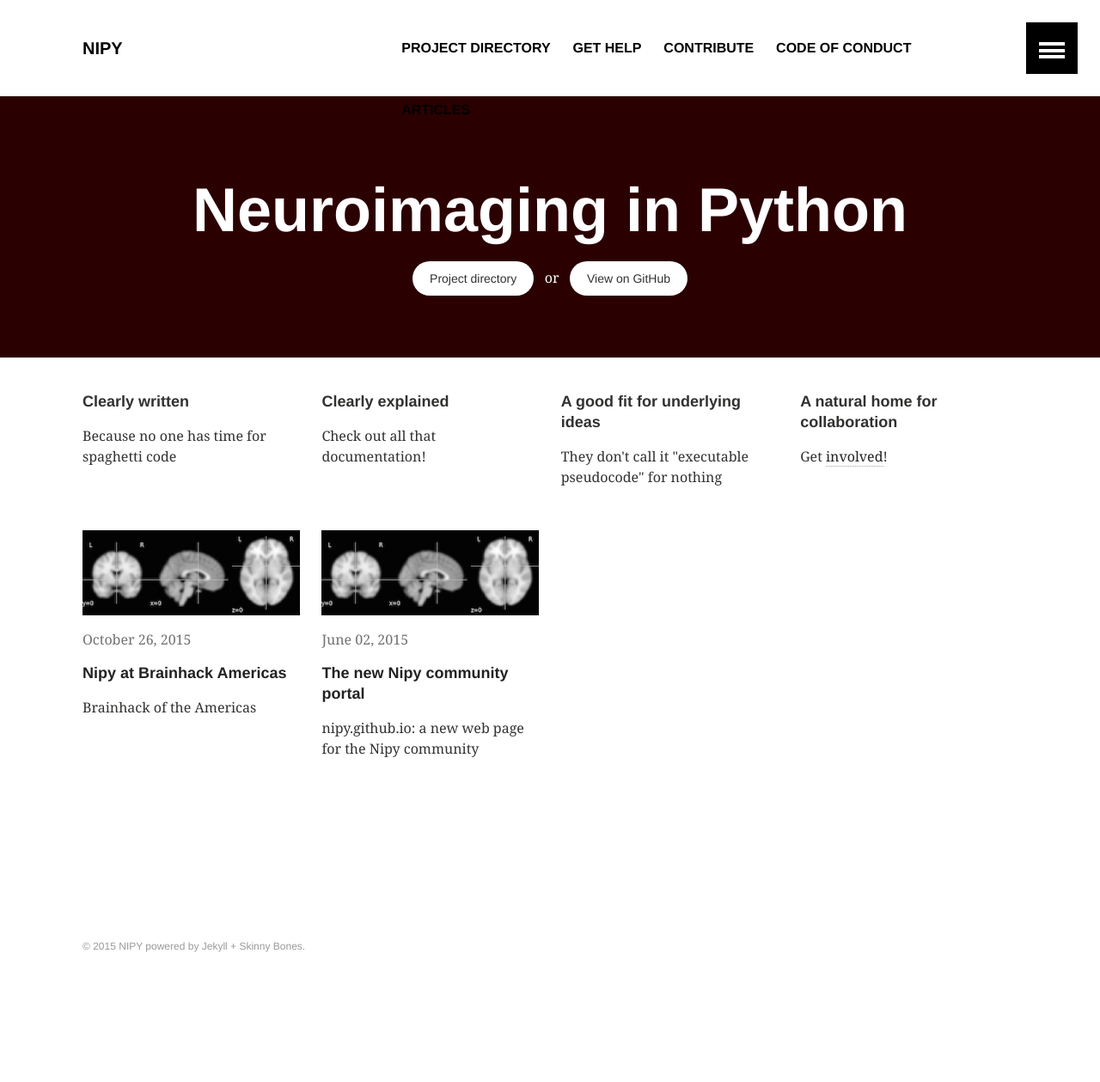
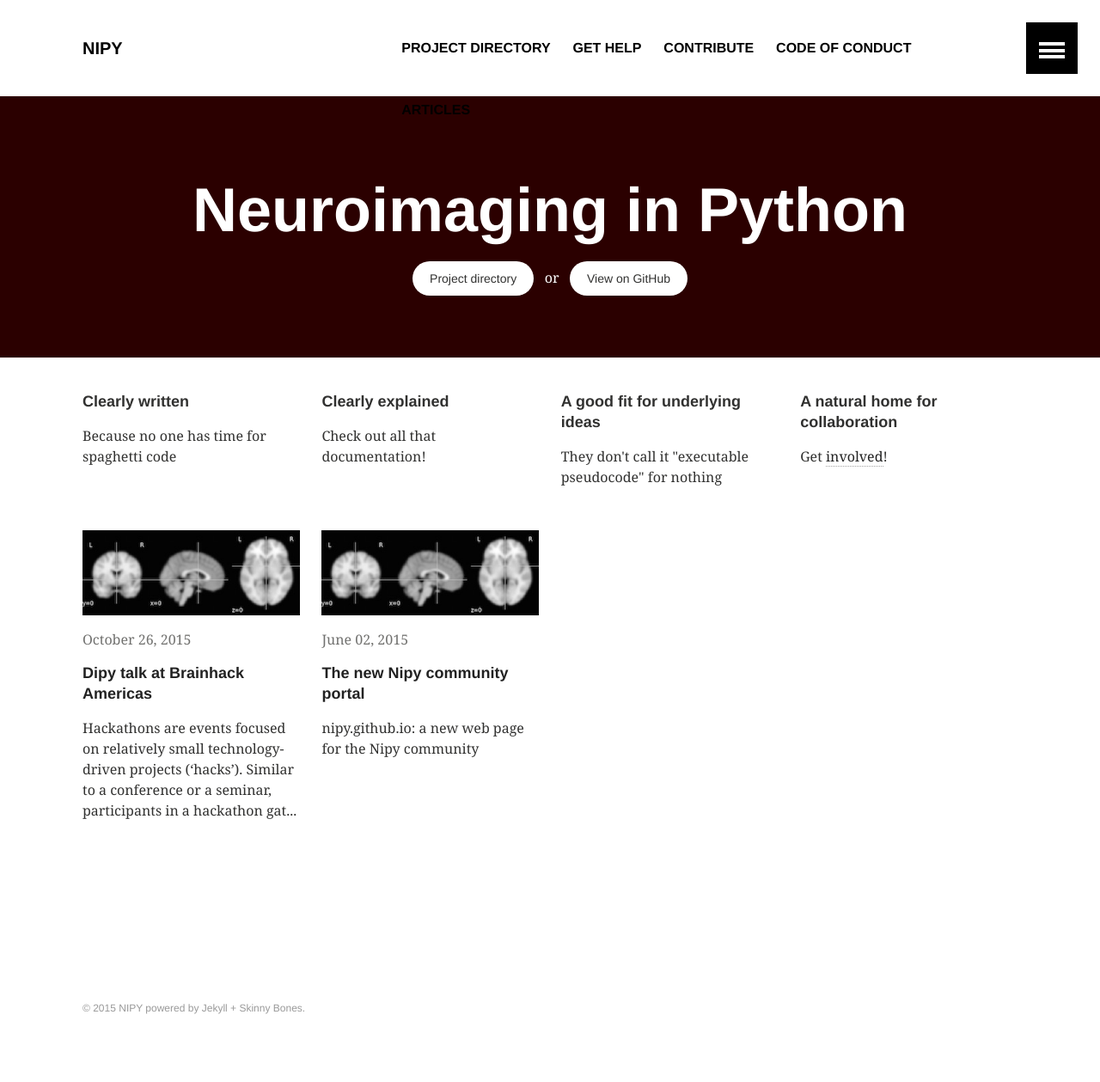
Before and after one commit to nipy/nipy.github.io, a Jekyll site: the page built from index.md, in a window 1280 px wide. Shown: the whole page at 86% size. Built offline with Jekyll 4.4.1, drawn with Linux system fonts in a browser that asks for light colours; before the commit the page ends 1187 px from its top, so only the background shows below that; some of the changed lines change nothing that is shown.

Commit message:
Add a post about Eleftherios talk at Brainhack Americas.

```diff
--- a/_posts/2015-10-26-dipy-brainhack-talk.md
+++ b/_posts/2015-10-26-dipy-brainhack-talk.md
@@ -1,16 +1,37 @@
 ---
 layout: article
-title: "Nipy at Brainhack Americas"
+title: "Dipy talk at Brainhack Americas"
 categories: articles
-modified: 2015-10-25
+modified: 2015-10-26
 comments: true
 author: arokem
 ---
 
-## Brainhack of the Americas
+Hackathons are events focused on relatively small technology-driven projects
+('hacks'). Similar to a conference or a seminar, participants
+in a hackathon gather in one location with the goal of sharing
+knowledge: learning from each other and sharing joint work. In contrast to
+traditional conferences and seminars, though, the schedule is usually not set in
+advance, and is driven mostly by the activities initiated by the participants,
+and depends on serendipitous intercations that arise as people team together to
+pursue their hacks.
 
-Hacking is a way to [brainhack.org](http://brainhack.org)
+Participating in neuroscience-oriented hackathons is an excellent
+way to learn more about the software that we use for data analysis. It
+is also a great way to meet other scientists/hackers in your community, and an
+opportunity to learn from/with them.
 
-<iframe width="640" height="360" src="https://www.youtube.com/embed/8RUYYgFfDjE?feature=player_embedded" frameborder="0" allowfullscreen></iframe>
+[Brainhack.org](http://brainhack.org) has been active in organizing hackathons
+focused on data about the human brain. During the weekend of October
+23-25, brainhack.org facilitated a distributed hackathon spanning several
+different sites across North, Central and South America. This
+["Brainhack Americas"](http://brainhack.org/americas/) event convened together
+over 100 scientists in 8 different locations, to work on collaborative software
+projects focused on understanding the human brain.
 
-Start Eleftherios video 3:46 minutes in
+Apart from the work on the projects, the distributed hackathon included talks
+simultatneously broadcast through google hang out on air. [Eleftherios Garyfallidis](http://garyfallidis.github.io/pages/about.html) gave a talk
+focused on diffusion MRI analysis with Dipy, featuring the cutting edge of
+development on Dipy. Enjoy!
+
+<iframe width="640" height="360" src="https://www.youtube.com/embed/8RUYYgFfDjE?start=226" frameborder="0" allowfullscreen></iframe>
```
